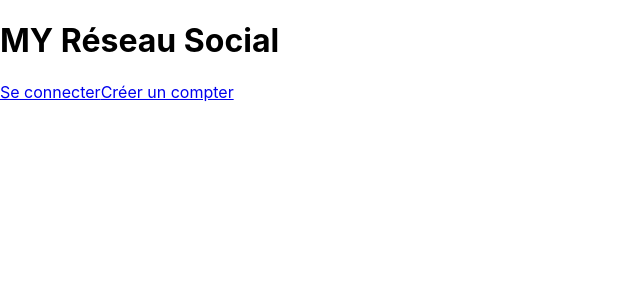
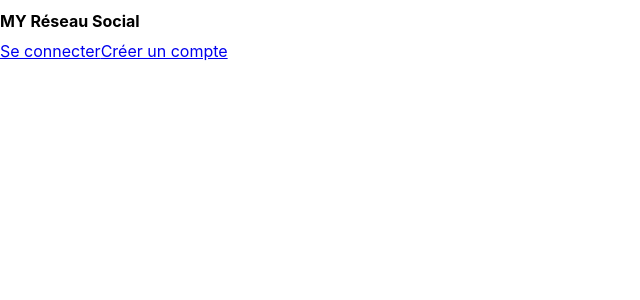
Before and after one commit to Yannick-Graffi/FSJS_MY-Social-Network, a React (Create React App) app: page / in a window 1280 px wide. Shown: the top 300 px of the page, without its empty margins (0-640 px from the left). Built offline with nearby package versions, Linux system fonts and the light colour scheme.

Commit message:
Finalisation du menu et des liens de navigations

```diff
--- a/src/components/menu/menu.css
+++ b/src/components/menu/menu.css
@@ -0,0 +1,6 @@
+.titre{
+    color: black;
+    font-size: 16px;
+    font-weight: bold;
+    text-decoration: none;
+}
--- a/src/components/menu/menu.js
+++ b/src/components/menu/menu.js
@@ -1,15 +1,31 @@
 import "../menu/menu.css"
-import {Link} from "react-router-dom";
+import {Link, useLocation} from "react-router-dom";
 
 
 function Menu() {
+    let location = useLocation();
+
     return (
         <div>
-            <h1>MY Réseau Social</h1>
-            <div>
-                <Link to="/Login">Se connecter</Link>
-                <Link to="/Register">Créer un compter</Link>
-            </div>
+
+
+            { location.pathname === "/Actu"
+                ?
+                    <div className="menu-container">
+                        <Link className="titre" to={"/Actu"}>MY Réseau Social</Link>
+                        <Link to="/Login">Se déconnecter</Link>
+
+                    </div>
+                :
+                    <div className="menu-container">
+                        <h1 className="titre">MY Réseau Social</h1>
+                        <div>
+                            <Link to="/Login">Se connecter</Link>
+                            <Link to="/Register">Créer un compte</Link>
+                        </div>
+                    </div>
+
+            }
         </div>
     );
 }
--- /dev/null
+++ b/src/pages/profil/profil.js
@@ -0,0 +1 @@
+import "../profil/profil.css"
```
Also changed, not shown: src/pages/profil/profil.css (added).
